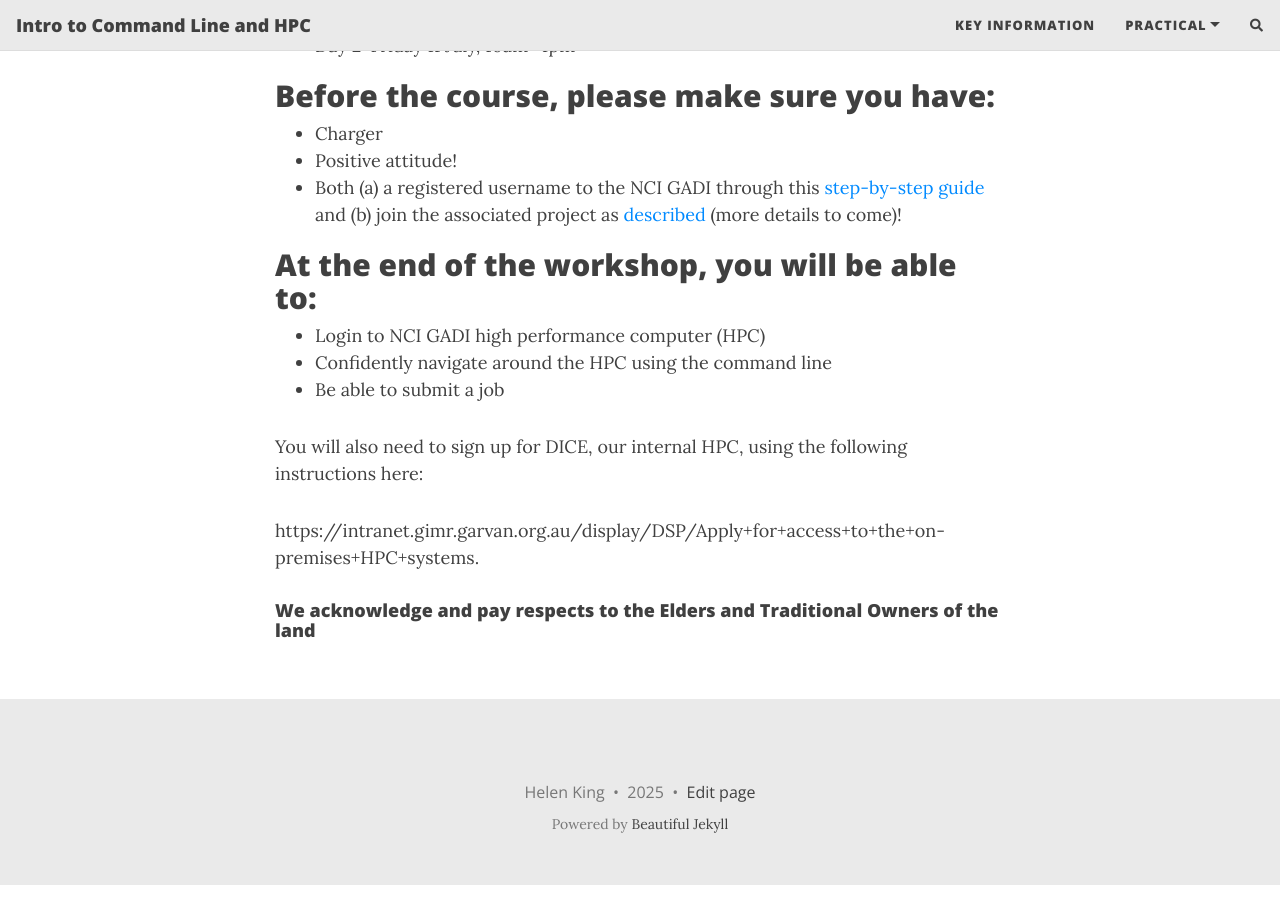
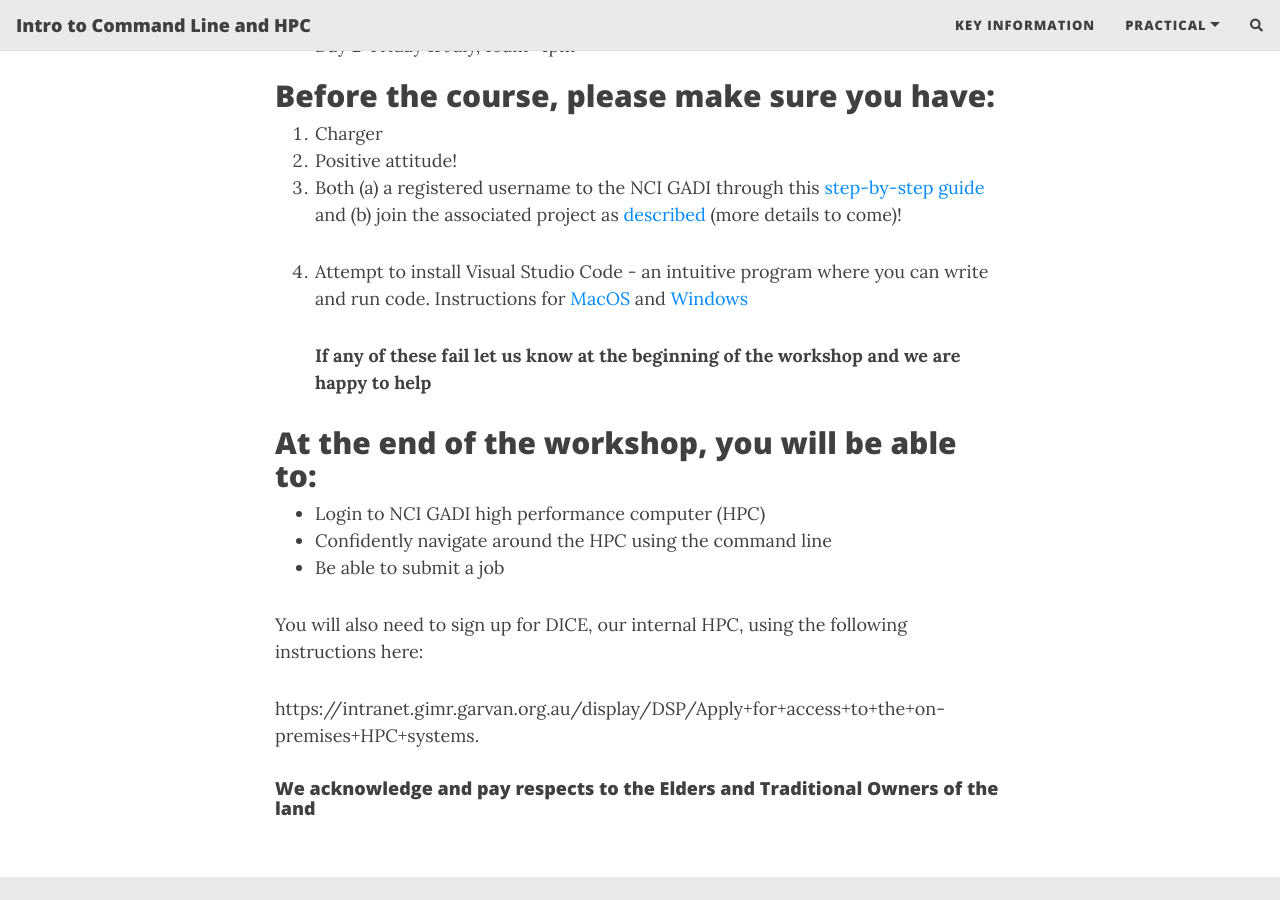
Before and after one commit to theheking/intro-to-command-line-hpc, a Jekyll site: the page built from key_info.md, in a window 1280 px wide and 900 px high, scrolled down 422 px. Built offline with Jekyll 4.4.1, drawn with Linux system fonts in a browser that asks for light colours; nearby versions of some CDN libraries; comment, search, counter and statistics services are not loaded.

Commit message:
Update key_info.md

```diff
--- a/key_info.md
+++ b/key_info.md
@@ -13,9 +13,12 @@
 
 
 ## Before the course, please make sure you have:
- - Charger
- - Positive attitude!
- - Both (a) a registered username to the NCI GADI through this [step-by-step guide](https://opus.nci.org.au/spaces/Help/pages/12583153/How+to+create+an+NCI+user+account) and (b) join the associated project as [described](https://opus.nci.org.au/spaces/Help/pages/13141289/How+to+connect+to+a+project) (more details to come)!
+1. Charger
+2. Positive attitude!
+3. Both (a) a registered username to the NCI GADI through this [step-by-step guide](https://opus.nci.org.au/spaces/Help/pages/12583153/How+to+create+an+NCI+user+account) and (b) join the associated project as [described](https://opus.nci.org.au/spaces/Help/pages/13141289/How+to+connect+to+a+project) (more details to come)!
+4. Attempt to install Visual Studio Code - an intuitive program where you can write and run code. Instructions for [MacOS](https://code.visualstudio.com/docs/setup/mac) and [Windows](https://code.visualstudio.com/docs/setup/windows)
+
+   **If any of these fail let us know at the beginning of the workshop and we are happy to help**
 
 ## At the end of the workshop, you will be able to:
 - Login to NCI GADI high performance computer (HPC)
```
